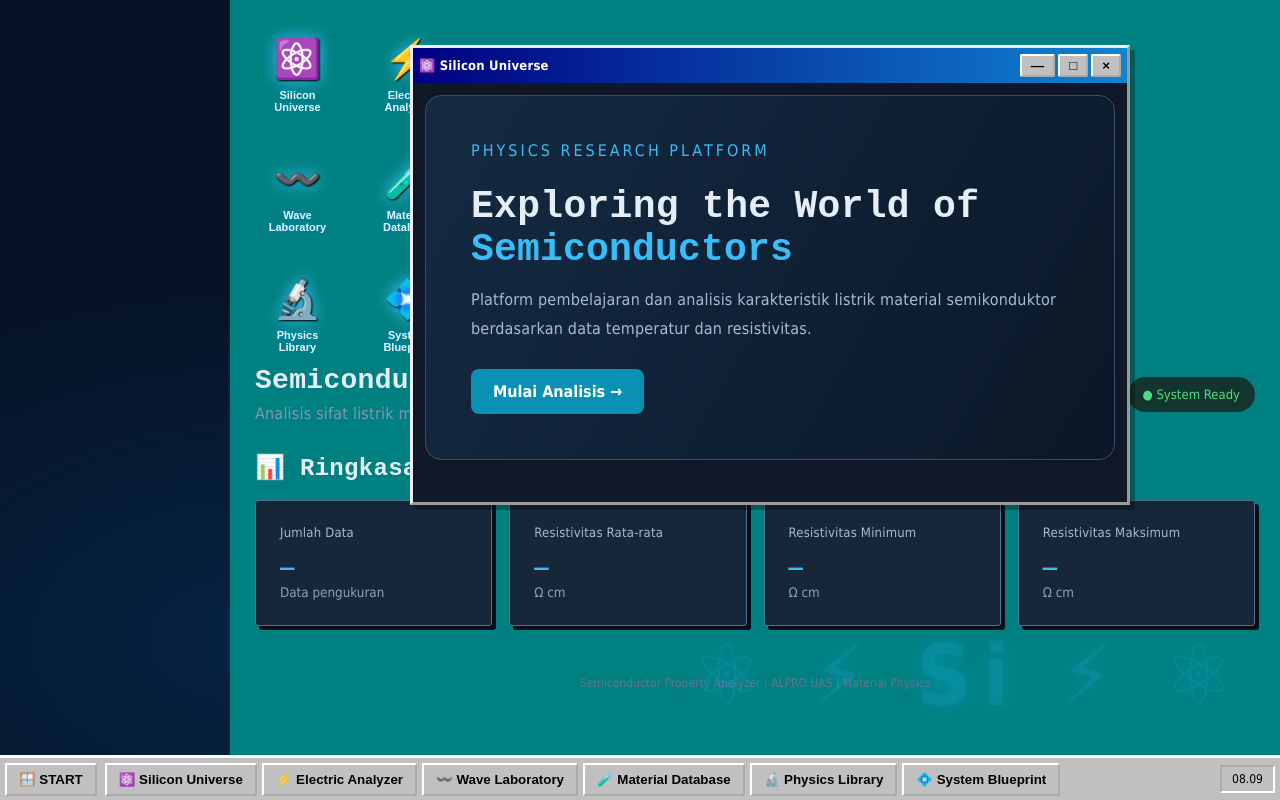
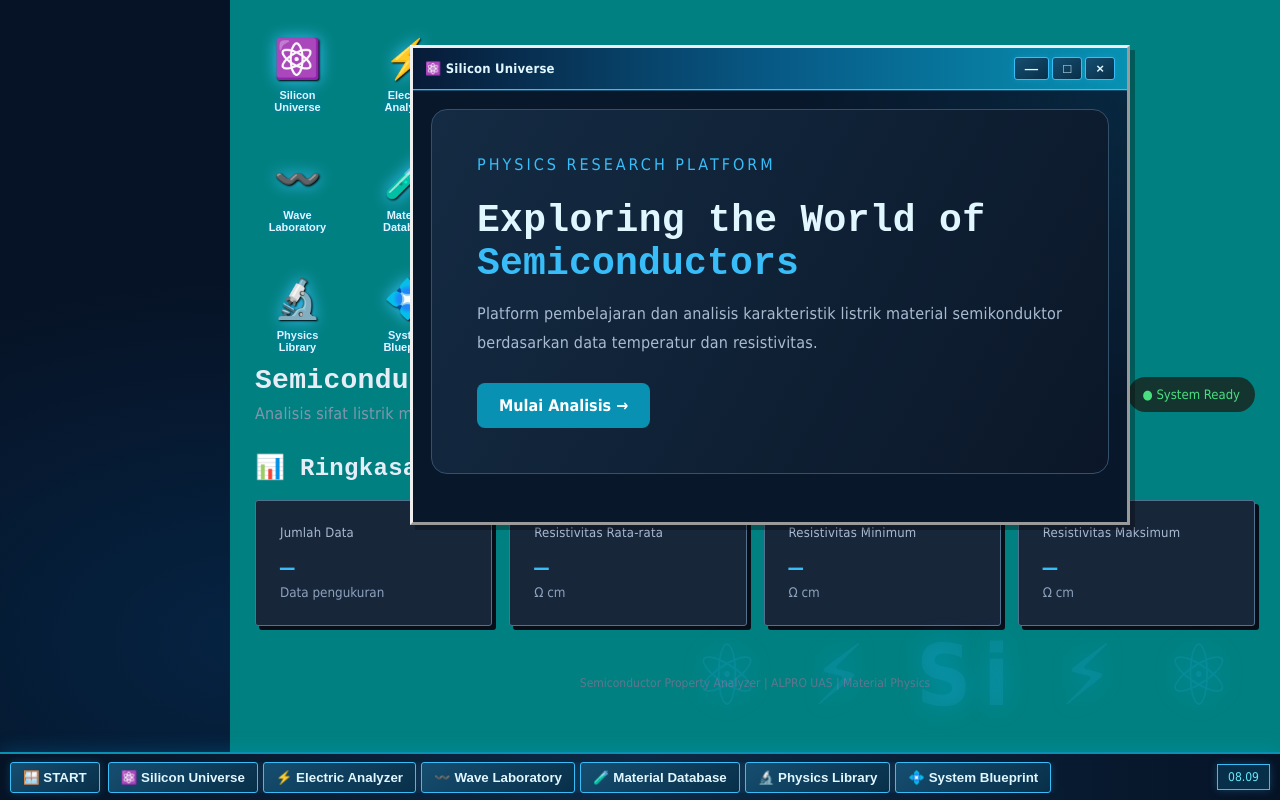
Before and after one commit to dearizkyaulia16-netizen/web-semikondukto, a plain HTML site: page index.html in a window 1280 px wide. Drawn offline with nearby package versions, Linux system fonts and the light colour scheme.

Commit message:
Update index.html

```diff
--- a/index.html
+++ b/index.html
@@ -532,9 +532,9 @@ body {
 }
 
 .window-titlebar {
-    background: linear-gradient(90deg, #000080, #1084d0);
-    color: white;
-    padding: 6px;
+    background: linear-gradient(90deg, #071b38, #075985, #0891b2);
+    color: #e0f7ff;
+    padding: 9px 12px;
     display: flex;
     align-items: center;
     justify-content: space-between;
@@ -542,6 +542,8 @@ body {
     font-size: 13px;
     cursor: move;
     touch-action: none;
+    border-bottom: 1px solid #38bdf8;
+    box-shadow: 0 2px 12px rgba(0, 180, 255, 0.25);
 }
 
 .window-controls {
@@ -550,19 +552,28 @@ body {
 }
 
 .window-controls button {
-    padding: 2px 9px !important;
-    min-width: 25px;
-    color: black !important;
-    background: #c0c0c0 !important;
-    border: 2px outset white !important;
+    padding: 3px 10px !important;
+    min-width: 28px;
+    color: #e0f7ff !important;
+    background: linear-gradient(145deg, #164e70, #082f49) !important;
+    border: 1px solid #38bdf8 !important;
+    border-radius: 3px !important;
     font-weight: bold;
+    box-shadow: 0 0 7px rgba(56, 189, 248, 0.2);
+}
+
+.window-controls button:hover {
+    background: #0891b2 !important;
 }
 
 .window-content {
-    padding: 12px;
+    padding: 18px;
     overflow: auto;
-    color: #e5edf7;
-    background: #101827;
+    color: #e0f7ff;
+    background:
+        radial-gradient(circle at top right, rgba(0, 180, 255, 0.10), transparent 40%),
+        #08172a;
+    border-top: 1px solid #164e70;
 }
 
 .app-window.maximized {
@@ -579,23 +590,32 @@ body {
     bottom: 0;
     left: 0;
     width: 100%;
-    height: 45px;
-    background: #c0c0c0;
-    border-top: 3px outset white;
+    height: 48px;
+    background: linear-gradient(90deg, #061326, #0c2945, #061326);
+    border-top: 2px solid #0891b2;
     display: flex;
     align-items: center;
     gap: 8px;
-    padding: 5px;
+    padding: 5px 10px;
     z-index: 5000;
+    box-shadow: 0 -3px 18px rgba(0, 180, 255, 0.18);
 }
 
 .start-button,
 .taskbar-app {
-    background: #c0c0c0 !important;
-    color: black !important;
-    border: 2px outset white !important;
-    border-radius: 0 !important;
+    background: linear-gradient(145deg, #164e70, #082f49) !important;
+    color: #e0f7ff !important;
+    border: 1px solid #38bdf8 !important;
+    border-radius: 3px !important;
     padding: 7px 12px !important;
+    font-weight: bold;
+    box-shadow: 0 0 8px rgba(56, 189, 248, 0.2);
+}
+
+.start-button:hover,
+.taskbar-app:hover {
+    background: #0891b2 !important;
+    box-shadow: 0 0 12px rgba(56, 189, 248, 0.5);
 }
 
 .taskbar-apps {
@@ -606,11 +626,12 @@ body {
 }
 
 .desktop-clock {
-    background: #c0c0c0;
-    color: black;
-    border: 2px inset white;
+    background: #082f49;
+    color: #67e8f9;
+    border: 1px solid #38bdf8;
     padding: 5px 10px;
     font-size: 12px;
+    box-shadow: 0 0 8px rgba(56, 189, 248, 0.25);
 }
 
 /* START MENU */
```
